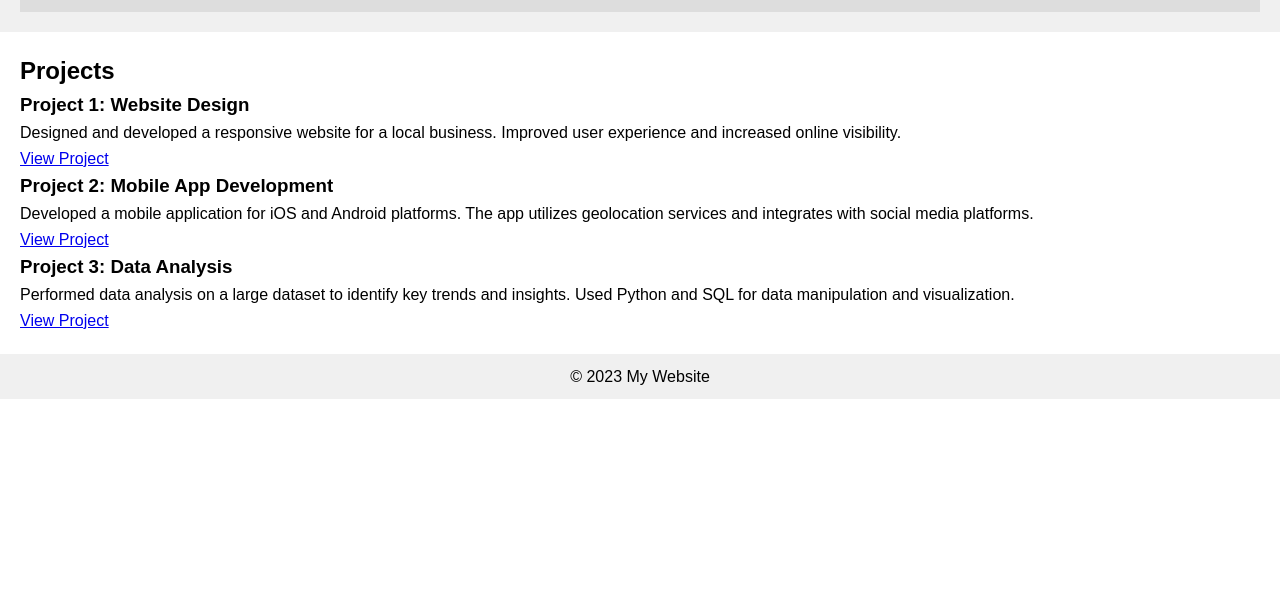
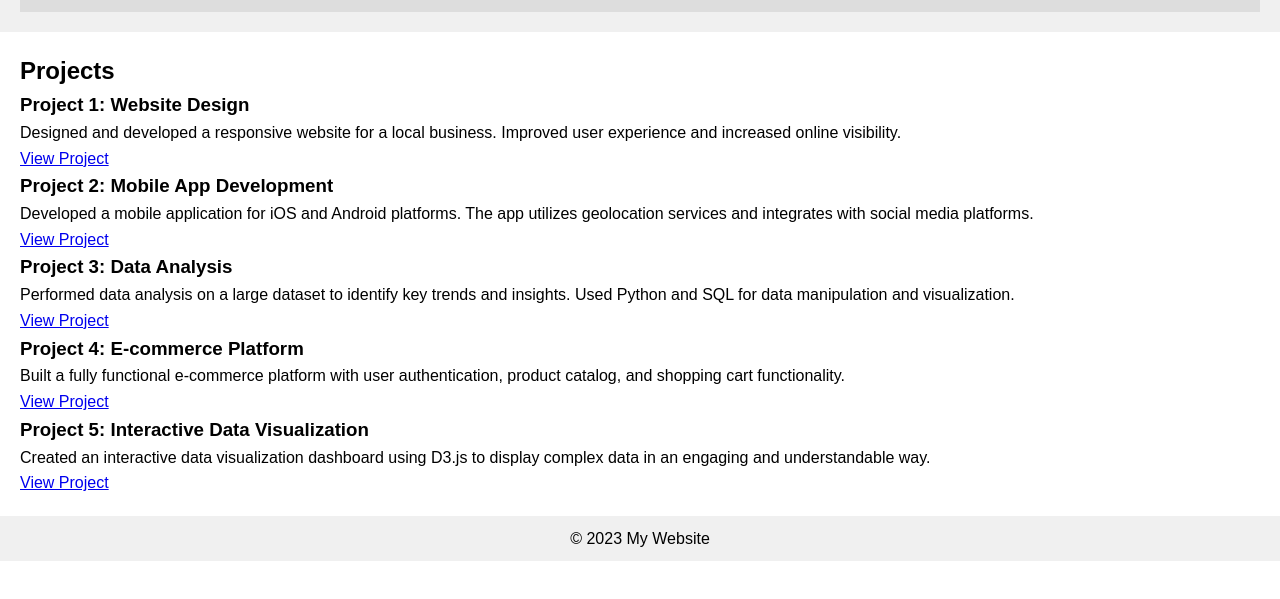
Before and after one commit to NorzOman2/html, a plain HTML site: page index.html in a window 1280 px wide. Shown: the part 105-704 px from the top of the page. Drawn offline with Linux system fonts and the light colour scheme; files that its build step writes are made by us from their sources; files whose address does not match are found by name.

Commit message:
Modify index.html: Adding Portfolio Items

```diff
--- a/index.html
+++ b/index.html
@@ -35,6 +35,16 @@
                 <p>Performed data analysis on a large dataset to identify key trends and insights.  Used Python and SQL for data manipulation and visualization.</p>
                 <a href="#">View Project</a>
             </div>
+            <div class="project">
+                <h3>Project 4: E-commerce Platform</h3>
+                <p>Built a fully functional e-commerce platform with user authentication, product catalog, and shopping cart functionality.</p>
+                <a href="#">View Project</a>
+            </div>
+            <div class="project">
+                <h3>Project 5:  Interactive Data Visualization</h3>
+                <p>Created an interactive data visualization dashboard using D3.js to display complex data in an engaging and understandable way.</p>
+                <a href="#">View Project</a>
+            </div>
         </section>
     </main>
 
@@ -44,3 +54,4 @@
 
     <script src="script.js"></script>
 </body>
+</html>
```
